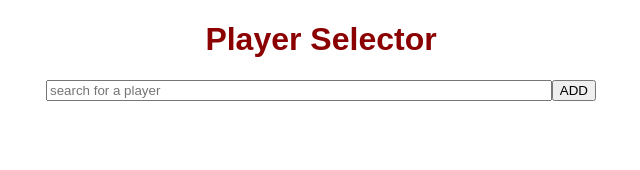
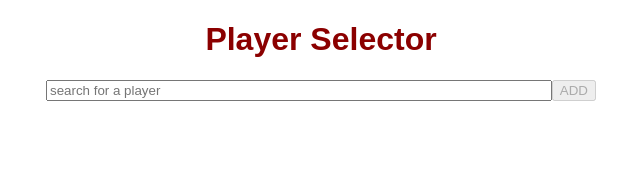
Before and after one commit to MrsLong/player-selector, a React (Create React App) app: page / in a window 1280 px wide. Shown: the top 170 px of the page, without its empty margins (319-959 px from the left). Built offline with nearby package versions, Linux system fonts and the light colour scheme.

Commit message:
Squashed Add button bugs

```diff
--- a/src/App.js
+++ b/src/App.js
@@ -62,6 +62,9 @@ class App extends Component {
           <button
             className="search__add"
             onClick={this.playerSelected.bind(this, matchedPlayers[0])}
+            disabled={
+              this.state.value.length === 0 || matchedPlayers.length === 0
+            }
           >
             ADD
           </button>
```
